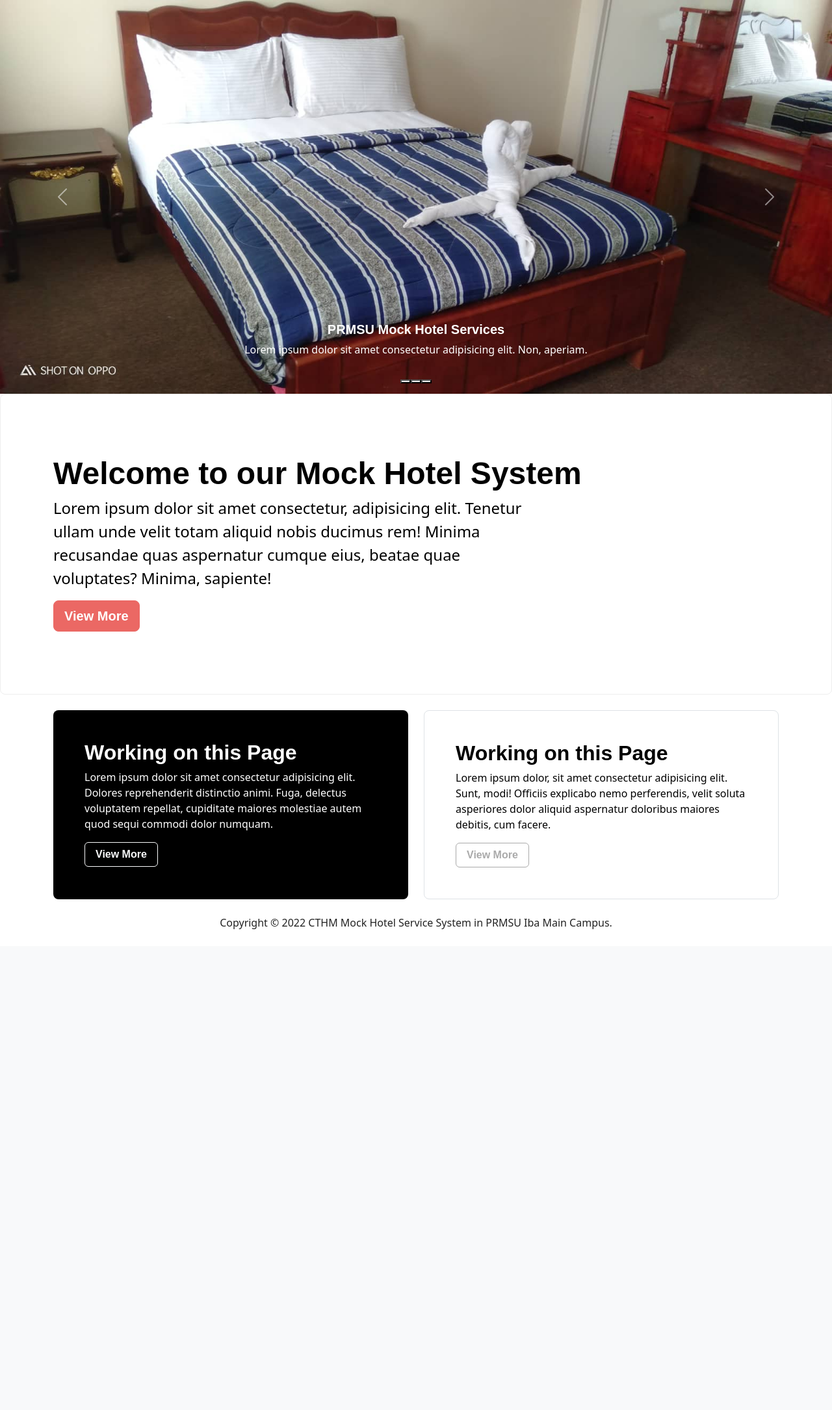
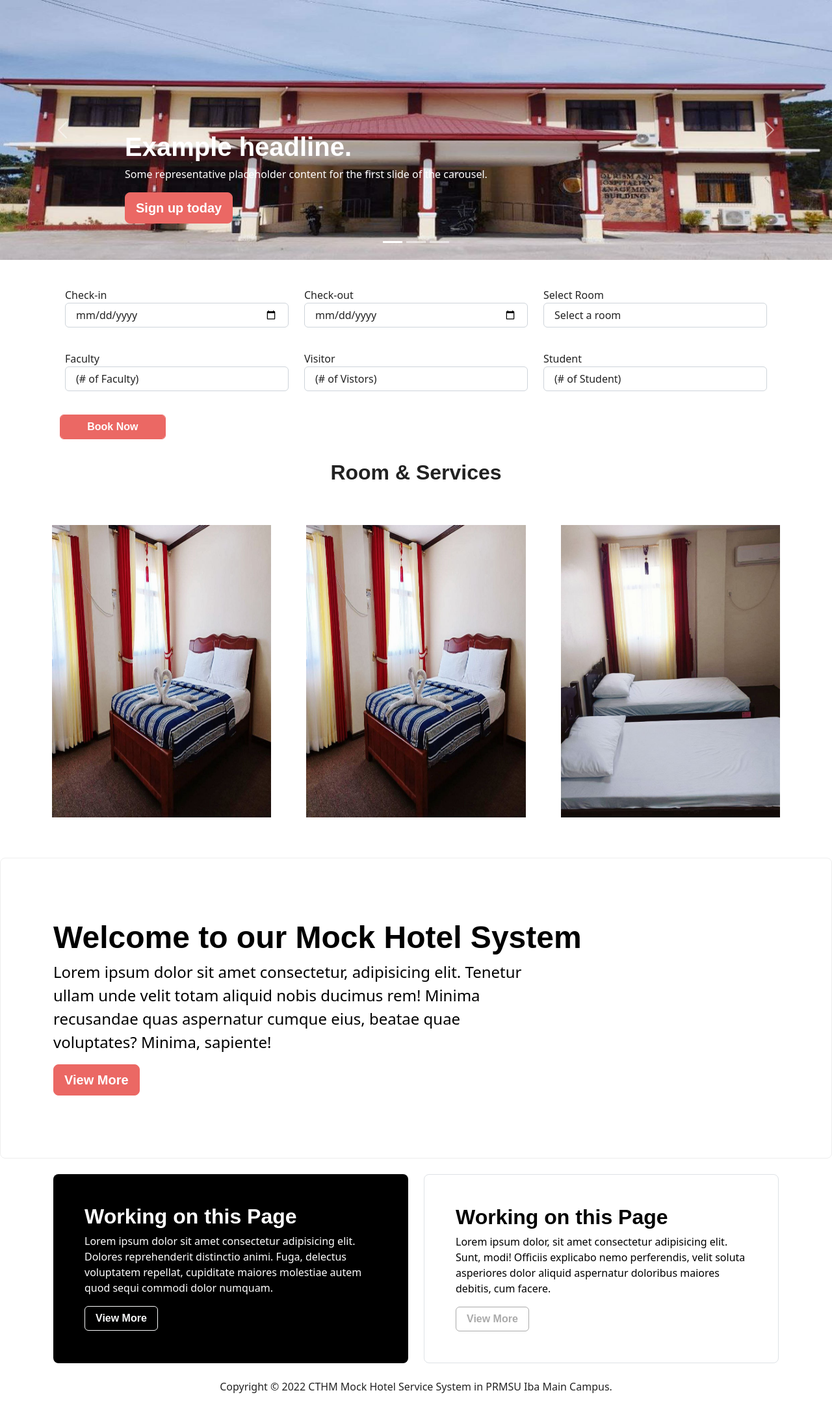
Before and after one commit to chrstncleofas/CTHM-MOCK-HOTEL-SYSTEM, a Django app: page / in a window 1280 px wide. Shown: the part 72-2242 px from the top of the page at 65% size. Before the commit the page ends 1502 px from the top, so only its background shows below. Run offline with Django 4.2, Linux system fonts and the light colour scheme; some libraries are stand-ins or nearby versions; some web fonts are replaced.

Commit message:
Updated Files adding a complex systematic code

```diff
--- /dev/null
+++ b/HomePage/static/css/home.css
@@ -0,0 +1,21 @@
+.gallery{
+    margin: 1.5rem 4rem;
+    display: grid;
+    grid-template-columns: repeat(3, 1fr);
+    grid-gap: 1.4rem;
+}
+.gallery .cards{
+    color: #333333;
+    background-color: #ffffff;
+    padding: 2.4rem 1rem;
+    transition: all.4s;
+}
+.cards img{
+    width: 100%;
+    height: 450px;
+}
+
+.carousel-inner img{
+    width: 100%;
+    height: 400px;
+}
--- a/HomePage/templates/HomePage/home.html
+++ b/HomePage/templates/HomePage/home.html
@@ -3,16 +3,17 @@
 <html lang="en">
 
 <head>
-  <meta charset="UTF-8">
-  <meta http-equiv="X-UA-Compatible" content="IE=edge">
-  <meta name="viewport" content="width=device-width, initial-scale=1.0">
+  <meta charset="UTF-8" />
+  <meta http-equiv="X-UA-Compatible" content="IE=edge" />
+  <meta name="viewport" content="width=device-width, initial-scale=1.0" />
   <link href="/docs/5.0/dist/css/bootstrap.min.css" rel="stylesheet"
-    integrity="sha384-EVSTQN3/azprG1Anm3QDgpJLIm9Nao0Yz1ztcQTwFspd3yD65VohhpuuCOmLASjC" crossorigin="anonymous">
-  <link rel="stylesheet" href="{% static 'css/bootstrap.min.css' %}">
-  <link rel="canonical" href="https://getbootstrap.com/docs/5.0/examples/headers/">
-  <link rel="canonical" href="https://getbootstrap.com/docs/5.0/examples/jumbotron/">
+    integrity="sha384-EVSTQN3/azprG1Anm3QDgpJLIm9Nao0Yz1ztcQTwFspd3yD65VohhpuuCOmLASjC" crossorigin="anonymous" />
+  <link rel="stylesheet" href="{% static 'css/bootstrap.min.css' %}" />
+  <link rel="canonical" href="https://getbootstrap.com/docs/5.0/examples/headers/" />
+  <link rel="canonical" href="https://getbootstrap.com/docs/5.0/examples/jumbotron/" />
   <link href="/docs/5.0/dist/css/bootstrap.min.css" rel="stylesheet"
-    integrity="sha384-EVSTQN3/azprG1Anm3QDgpJLIm9Nao0Yz1ztcQTwFspd3yD65VohhpuuCOmLASjC" crossorigin="anonymous">
+    integrity="sha384-EVSTQN3/azprG1Anm3QDgpJLIm9Nao0Yz1ztcQTwFspd3yD65VohhpuuCOmLASjC" crossorigin="anonymous" />
+  <link rel="stylesheet" href="{% static 'css/home.css' %}">
   <title>CTHM Mock Hotel Reservation System</title>
 </head>
 
@@ -27,7 +28,9 @@
         </a>
 
         <ul class="nav col-12 col-lg-auto me-lg-auto mb-2 justify-content-center mb-md-0">
-          <li><a href="{% url 'home' %}" class="nav-link px-2 text-secondary">Home</a></li>
+          <li>
+            <a href="{% url 'home' %}" class="nav-link px-2 text-secondary">Home</a>
+          </li>
           <li class="nav-item dropdown">
             <a class="nav-link dropdown-toggle" data-bs-toggle="dropdown" href="#" role="button" aria-haspopup="true"
               aria-expanded="false">Features</a>
@@ -39,86 +42,159 @@
               <a class="dropdown-item" href="#">Not Available</a>
             </div>
           </li>
-          <li><a href="{% url 'gallery' %}" class="nav-link px-2 text-white">Gallery</a></li>
-          <li><a href="{% url 'listroom' %}" class="nav-link px-2 text-white">Rooms</a></li>
+          <li>
+            <a href="{% url 'gallery' %}" class="nav-link px-2 text-white">Gallery</a>
+          </li>
+          <li>
+            <a href="{% url 'listroom' %}" class="nav-link px-2 text-white">Rooms</a>
+          </li>
         </ul>
 
         <div class="text-end">
-          <button type="button" class="btn btn-outline-light me-2"><a href="{% url 'login' %}"
-              style="text-decoration: none; color: white;">Login</a></button>
-          <button type="button" class="btn btn-secondary text-white"><a href="{% url 'register' %}"
-              style="text-decoration: none; color: white;">Sign Up</a></button>
+          <button type="button" class="btn btn-outline-light me-2">
+            <a href="{% url 'login' %}" style="text-decoration: none; color: white">Login</a>
+          </button>
+          <button type="button" class="btn btn-secondary text-white">
+            <a href="{% url 'register' %}" style="text-decoration: none; color: white">Sign Up</a>
+          </button>
         </div>
       </div>
     </div>
   </header>
 
   <!-- Carousel wrapper -->
-  <div id="carouselBasicExample" class="carousel slide carousel-fade" data-mdb-ride="carousel">
-    <!-- Indicators -->
+  <div id="myCarousel" class="carousel slide" data-bs-ride="carousel">
     <div class="carousel-indicators">
-      <button type="button" data-mdb-target="#carouselBasicExample" data-mdb-slide-to="0" class="active"
-        aria-current="true" aria-label="Slide 1"></button>
-      <button type="button" data-mdb-target="#carouselBasicExample" data-mdb-slide-to="1" aria-label="Slide 2"></button>
-      <button type="button" data-mdb-target="#carouselBasicExample" data-mdb-slide-to="2" aria-label="Slide 3"></button>
+      <button type="button" data-bs-target="#myCarousel" data-bs-slide-to="0" class="active" aria-label="Slide 1" aria-current="true"></button>
+      <button type="button" data-bs-target="#myCarousel" data-bs-slide-to="1" aria-label="Slide 2" class=""></button>
+      <button type="button" data-bs-target="#myCarousel" data-bs-slide-to="2" aria-label="Slide 3" class=""></button>
     </div>
+    <div class="carousel-inner">
+      <div class="carousel-item active">
+        <img width="100%" height="800px" class="show-case-image" src="{% static  'img/HomePage.jpg' %}" alt="">
 
-    <!-- Inner -->
-    <div class="carousel-inner">
-      <!-- Single item -->
-      <div class="carousel-item active">
-        <img src="{% static  'img/1.jpg' %}" class="d-block w-100" alt="Sunset Over the City" />
-        <div class="carousel-caption d-none d-md-block">
-          <h5>PRMSU Mock Hotel Services</h5>
-          <p>
-            Lorem ipsum dolor sit amet consectetur adipisicing elit. Non, aperiam.
-          </p>
+        <div class="container">
+          <div class="carousel-caption text-start">
+            <h1>Example headline.</h1>
+            <p>Some representative placeholder content for the first slide of the carousel.</p>
+            <p><a class="btn btn-lg btn-primary" href="#">Sign up today</a></p>
+          </div>
         </div>
       </div>
+      <div class="carousel-item">
+        <img width="100%" height="800px" class="show-case-image" src="{% static  'img/Room1.jpg' %}" alt="">
 
-      <!-- Single item -->
-      <div class="carousel-item">
-        <img src="/prmsuMockHotelSystem/HomePage/static/img/1.jpg" class="d-block w-100" alt="Canyon at Nigh" />
-        <div class="carousel-caption d-none d-md-block">
-          <h5>Second slide label</h5>
-          <p>
-            Lorem ipsum dolor sit amet, consectetur adipiscing elit.
-          </p>
+        <div class="container">
+          <div class="carousel-caption">
+            <h1>Another example headline.</h1>
+            <p>Some representative placeholder content for the second slide of the carousel.</p>
+            <p><a class="btn btn-lg btn-primary" href="#">Learn more</a></p>
+          </div>
         </div>
       </div>
+      <div class="carousel-item">
+        <img width="100%" height="800px" class="show-case-image" src="{% static  'img/Room2.jpg' %}" alt="">
 
-      <!-- Single item -->
-      <div class="carousel-item">
-        <img src="https://mdbcdn.b-cdn.net/img/Photos/Slides/img%20(23).webp" class="d-block w-100"
-          alt="Cliff Above a Stormy Sea" />
-        <div class="carousel-caption d-none d-md-block">
-          <h5>Third slide label</h5>
-          <p>
-            Praesent commodo cursus magna, vel scelerisque nisl consectetur.
-          </p>
+        <div class="container">
+          <div class="carousel-caption text-end">
+            <h1>One more for good measure.</h1>
+            <p>Some representative placeholder content for the third slide of this carousel.</p>
+            <p><a class="btn btn-lg btn-primary" href="#">Browse gallery</a></p>
+          </div>
         </div>
       </div>
     </div>
-    <!-- Inner -->
-
-    <!-- Controls -->
-    <button class="carousel-control-prev" type="button" data-mdb-target="#carouselBasicExample" data-mdb-slide="prev">
+    <button class="carousel-control-prev" type="button" data-bs-target="#myCarousel" data-bs-slide="prev">
       <span class="carousel-control-prev-icon" aria-hidden="true"></span>
       <span class="visually-hidden">Previous</span>
     </button>
-    <button class="carousel-control-next" type="button" data-mdb-target="#carouselBasicExample" data-mdb-slide="next">
+    <button class="carousel-control-next" type="button" data-bs-target="#myCarousel" data-bs-slide="next">
       <span class="carousel-control-next-icon" aria-hidden="true"></span>
       <span class="visually-hidden">Next</span>
     </button>
   </div>
   <!-- Carousel wrapper -->
 
+  <form action="">
+    <div class="container mt-4">
+      <div class="row" style="padding: 18px">
+        <div class="col-md-4">
+          <label>Check-in</label>
+          <input type="date" class="form-control" name="date_from" min="2022-12-10" />
+        </div>
+        <div class="col-md-4">
+          <label>Check-out</label>
+          <input type="date" class="form-control" name="date_to" />
+        </div>
+        <div class="col-md-4">
+          <label>Select Room</label>
+          <select class="form-control" name="room" id="roomSelect">
+            <option selected="" disabled="">Select a room</option>
+            <option>Basic</option>
+            <option>Deluxe</option>
+          </select>
+        </div>
+
+      </div>
+      <div class="row" style="padding: 18px">
+        <div class="col-md-4">
+          <label>Faculty</label>
+          <select class="form-control" name="children">
+            <option selected="" disabled="">(# of Faculty)</option>
+            <option>1</option>
+            <option>2</option>
+          </select>
+        </div>
+        <div class="col-md-4">
+          <label>Visitor</label>
+          <select class="form-control" name="children">
+            <option selected="" disabled="">(# of Vistors)</option>
+            <option>1</option>
+            <option>2</option>
+          </select>
+        </div>
+        <div class="col-md-4">
+          <label>Student</label>
+          <select class="form-control" name="adults">
+            <option selected="" disabled="">(# of Student)</option>
+            <option>1</option>
+            <option>2</option>
+          </select>
+        </div>
+      </div>
+      <div class="row" style="padding: 10px">
+        <div class="col-md-2">
+          <button type="submit" class="form-control btn btn-primary btn-md mt-2">
+            Book Now
+          </button>
+        </div>
+      </div>
+    </div>
+  </form>
+
+  <h2 class="mt-4 text-center">Room & Services</h2>
+  <section class="gallery">
+    <div class="cards">
+      <img src="{% static  'img/Room1.jpg' %}" alt="">
+    </div>
+    <div class="cards">
+      <img src="{% static  'img/Room2.jpg' %}" alt="">
+    </div>
+    <div class="cards">
+      <img src="{% static  'img/Room3.jpg' %}" alt="">
+    </div>
+  </section>
+
+
+
   <div class="p-5 mb-4 bg-light rounded-3">
     <div class="container py-5">
       <h1 class="display-5 fw-bold">Welcome to our Mock Hotel System</h1>
-      <p class="col-md-8 fs-4">Lorem ipsum dolor sit amet consectetur, adipisicing elit. Tenetur ullam unde velit totam
-        aliquid nobis ducimus rem! Minima recusandae quas aspernatur cumque eius, beatae quae voluptates? Minima,
-        sapiente!</p>
+      <p class="col-md-8 fs-4">
+        Lorem ipsum dolor sit amet consectetur, adipisicing elit. Tenetur
+        ullam unde velit totam aliquid nobis ducimus rem! Minima recusandae
+        quas aspernatur cumque eius, beatae quae voluptates? Minima, sapiente!
+      </p>
       <button class="btn btn-primary btn-lg" type="button">View More</button>
     </div>
   </div>
@@ -128,17 +204,28 @@
       <div class="col-md-6">
         <div class="h-100 p-5 text-white bg-dark rounded-3">
           <h2>Working on this Page</h2>
-          <p>Lorem ipsum dolor sit amet consectetur adipisicing elit. Dolores reprehenderit distinctio animi. Fuga,
-            delectus voluptatem repellat, cupiditate maiores molestiae autem quod sequi commodi dolor numquam.</p>
-          <button class="btn btn-outline-light" type="button">View More</button>
+          <p>
+            Lorem ipsum dolor sit amet consectetur adipisicing elit. Dolores
+            reprehenderit distinctio animi. Fuga, delectus voluptatem
+            repellat, cupiditate maiores molestiae autem quod sequi commodi
+            dolor numquam.
+          </p>
+          <button class="btn btn-outline-light" type="button">
+            View More
+          </button>
         </div>
       </div>
       <div class="col-md-6">
         <div class="h-100 p-5 bg-light border rounded-3">
           <h2>Working on this Page</h2>
-          <p>Lorem ipsum dolor, sit amet consectetur adipisicing elit. Sunt, modi! Officiis explicabo nemo perferendis,
-            velit soluta asperiores dolor aliquid aspernatur doloribus maiores debitis, cum facere.</p>
-          <button class="btn btn-outline-secondary" type="button">View More</button>
+          <p>
+            Lorem ipsum dolor, sit amet consectetur adipisicing elit. Sunt,
+            modi! Officiis explicabo nemo perferendis, velit soluta asperiores
+            dolor aliquid aspernatur doloribus maiores debitis, cum facere.
+          </p>
+          <button class="btn btn-outline-secondary" type="button">
+            View More
+          </button>
         </div>
       </div>
     </div>
@@ -147,8 +234,10 @@
   <footer class="mt-4 mb-4">
     <div class="text-center">
       <span>Copyright &copy;
-        <script>document.write(new Date().getFullYear())</script> CTHM Mock Hotel Service System in PRMSU Iba Main
-        Campus.
+        <script>
+          document.write(new Date().getFullYear());
+        </script>
+        CTHM Mock Hotel Service System in PRMSU Iba Main Campus.
       </span>
     </div>
   </footer>
```
Also changed, not shown: HomePage/static/img/HomePage.jpg (added), HomePage/static/img/Room1.jpg (added), HomePage/static/img/Room2.jpg (added), HomePage/static/img/Room3.jpg (added).
